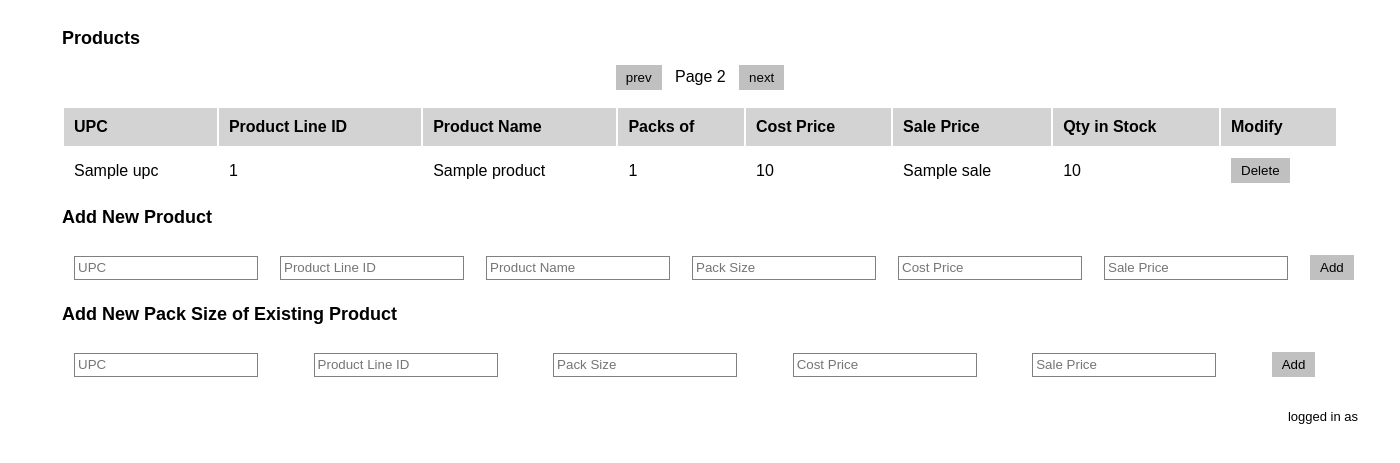
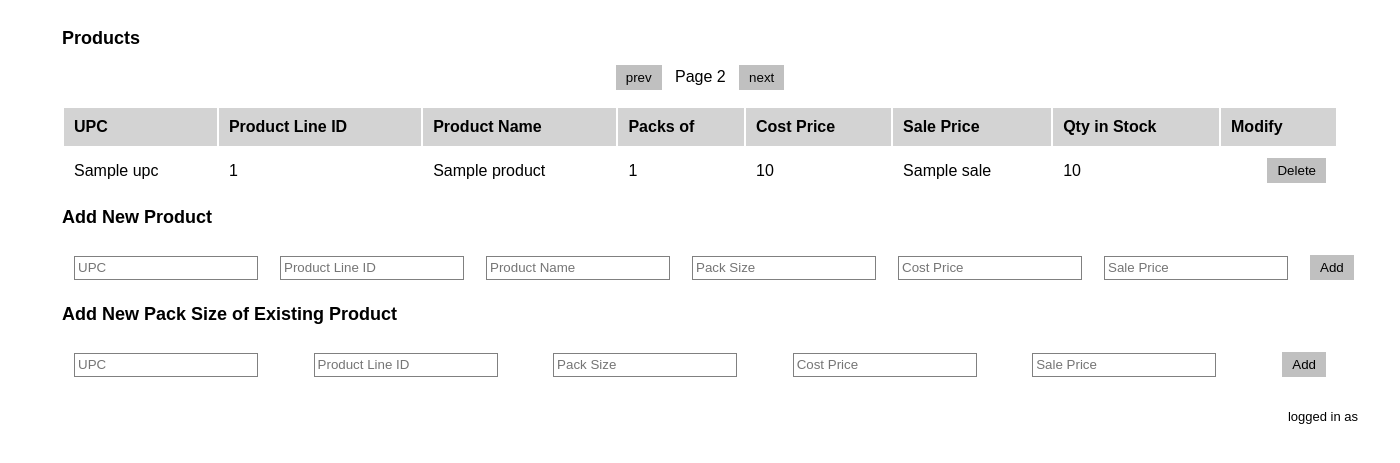
Before and after one commit to xerebus/lightcoin, a Flask app: template FlaskApp/templates/product.html in a window 1400 px wide. Shown: the part 76-539 px from the top of the page. Run offline with Flask 2, Linux system fonts and the light colour scheme; the template is opened without the code that fills it: most values are stand-ins (such as "Sample title", 1, 10 or a date in 2020).

Commit message:
interface alignment

```diff
--- a/FlaskApp/static/interface.css
+++ b/FlaskApp/static/interface.css
@@ -104,6 +104,12 @@ table td {
 
 }
 
+table td.action {
+
+    text-align: right;
+
+}
+
 /* space to use as needed between elements */
 
 span.space {
--- a/FlaskApp/templates/customer.html
+++ b/FlaskApp/templates/customer.html
@@ -29,7 +29,7 @@
     <tr>
         <td>{{ name }}</td>
         <td>{{ phone }}</td>
-        <td>
+        <td class="action">
             <button name="cid" value="{{ cid }}"
             type="submit">Delete</button>
         </td>
@@ -57,7 +57,7 @@
             <input type="text" name="phone" placeholder="Phone Number">
         </td>
 
-        <td>
+        <td class="action">
             <button action=type="submit">Add</button>
         </td>
     </tr>
--- a/FlaskApp/templates/employee.html
+++ b/FlaskApp/templates/employee.html
@@ -21,7 +21,7 @@
         <td>{{ username }}</td>
         <td>{{ date_created }}</td>
         <td>{{ priv }}</td>
-        <td>
+        <td class="action">
             <button name="username" value="{{ username }}"
             type="submit">Delete</button>
         </td>
@@ -58,7 +58,7 @@
             <input type="text" name="priv" placeholder="Privilege Level" />
         </td>
 
-        <td>
+        <td class="action">
             <button action=type="submit">Add</button>
         </td>
     </tr>
--- a/FlaskApp/templates/product.html
+++ b/FlaskApp/templates/product.html
@@ -39,7 +39,7 @@
         <td>{{ cost }}</td>
         <td>{{ sale }}</td>
         <td>{{ qty }}</td>
-        <td>
+        <td class="action">
             <button name="upc" value="{{ upc }}"
             type="submit">Delete</button>
         </td>
@@ -83,7 +83,7 @@
             <input type="text" name="sale" placeholder="Sale Price">
         </td>
 
-        <td>
+        <td class="action">
             <button action=type="submit">Add</button>
         </td>
     </tr>
@@ -119,7 +119,7 @@
             <input type="text" name="sale" placeholder="Sale Price">
         </td>
 
-        <td>
+        <td class="action">
             <button action=type="submit">Add</button>
         </td>
     </tr>
--- a/FlaskApp/templates/vendor.html
+++ b/FlaskApp/templates/vendor.html
@@ -29,7 +29,7 @@
     <tr>
         <td>{{ name }}</td>
         <td>{{ rating }}</td>
-        <td>
+        <td class="action">
             <button name="vid" value="{{ vid }}"
             type="submit">Delete</button>
         </td>
@@ -57,7 +57,7 @@
             <input type="text" name="rating" placeholder="Rating">
         </td>
 
-        <td>
+        <td class="action">
             <button action=type="submit">Add</button>
         </td>
     </tr>
```
